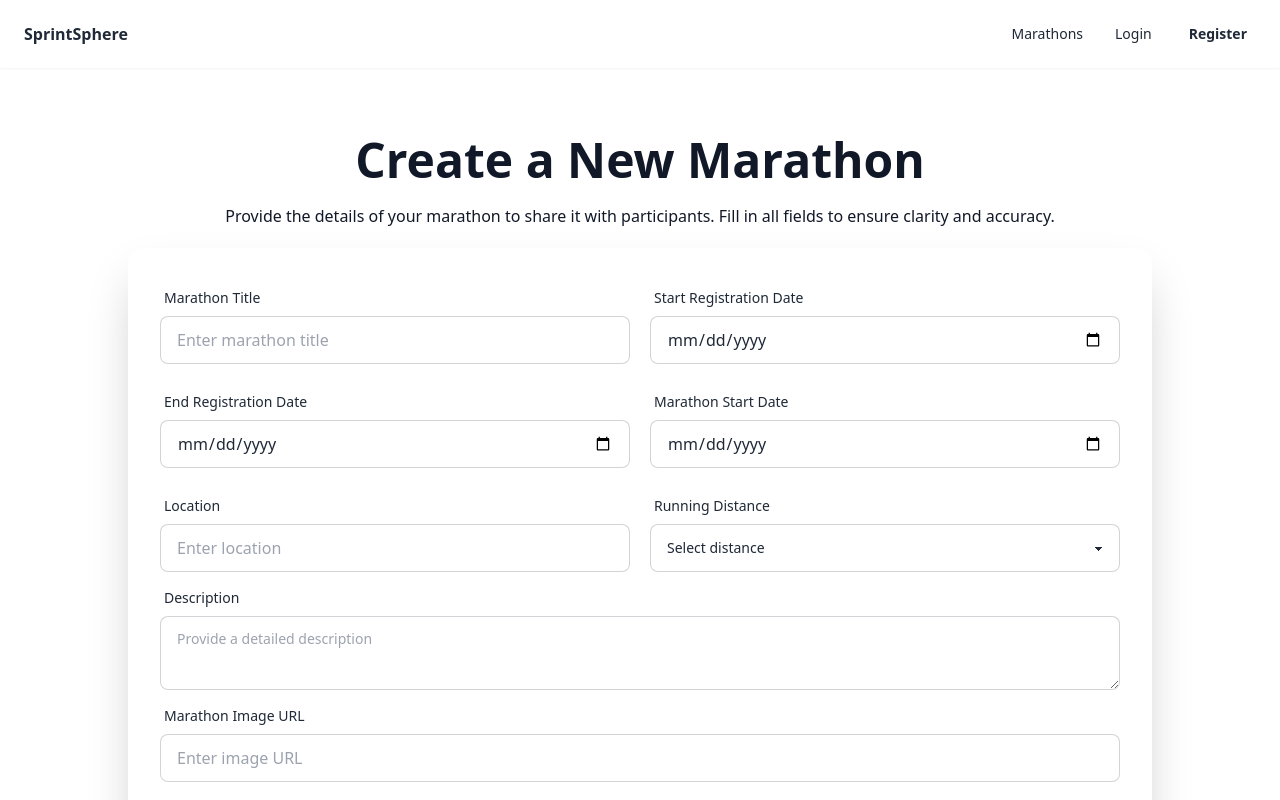
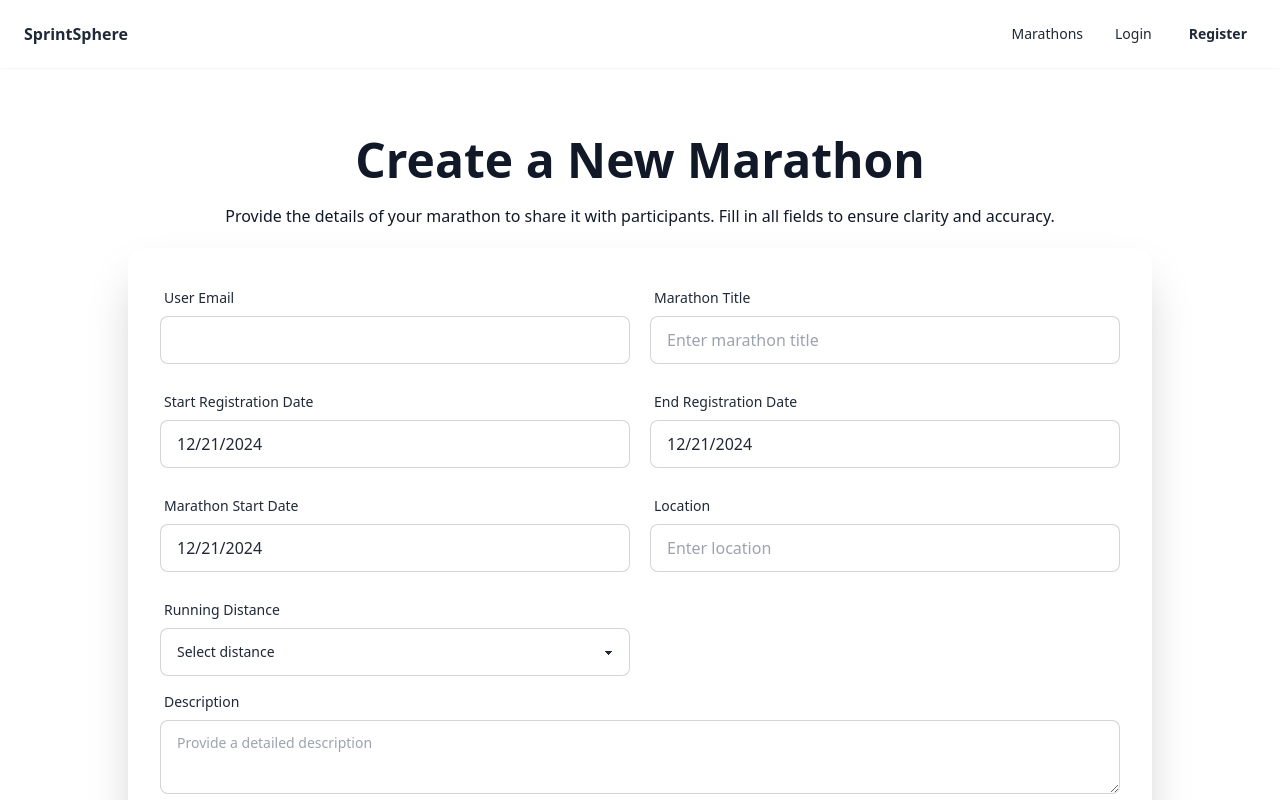
Before and after one commit to istiaq-ahsan/assignment-11-clientSide, a React (Vite) app: page /addMarathon in a window 1280 px wide. Shown: the top 800 px of the page. Built offline with nearby package versions, Linux system fonts and the light colour scheme; no server answers.

Commit message:
create add-marathon page

```diff
--- a/src/pages/AddMarathon.jsx
+++ b/src/pages/AddMarathon.jsx
@@ -1,10 +1,48 @@
+import { useContext, useState } from 'react';
+import DatePicker from 'react-datepicker';
+import 'react-datepicker/dist/react-datepicker.css'
+import { AuthContext } from '../provider/AuthProvider';
+
 
 const AddMarathon = () => {
 
+    const { user } = useContext(AuthContext);
+
+    const [startDate, setStartDate] = useState(new Date());
+    const [endDate, setEndDate] = useState(new Date());
+    const [marathonDate, setMarathonDate] = useState(new Date());
+
     const handleAddMarathon = e => {
         e.preventDefault();
+
+        const form = e.target
+        const email = form.email.value
+        const title = form.title.value
+        const startRegistration = startDate
+        const endRegistration = endDate
+        const marathonStartDate = marathonDate
+        const location = form.location.value
+        const distance = form.distance.value
+        const description = form.description.value
+        const image = form.image.value
+
+        const formData = {
+            title,
+            creator: {
+                email,
+                name: user?.displayName,
+                photo: user?.photoURL,
+            },
+            startRegistration,
+            endRegistration,
+            marathonStartDate,
+            location,
+            distance,
+            description,
+            image
+        }
+        console.log(formData);
     }
-
     return (
         <div>
             <div className="w-11/12 md:w-4/5 mx-auto">
@@ -17,6 +55,21 @@ const AddMarathon = () => {
                 <div className="card bg-base-100 w-full shrink-0 shadow-2xl">
                     <form onSubmit={handleAddMarathon} className="card-body">
                         <div className="grid grid-cols-1 md:grid-cols-2 gap-5">
+                            {/* user email */}
+                            <div className="form-control flex-1">
+                                <label className="label">
+                                    <span className="label-text">User Email</span>
+                                </label>
+                                <input
+                                    type='email'
+                                    name="email"
+                                    defaultValue={user?.email}
+                                    readOnly
+                                    className="input input-bordered"
+                                    required
+                                />
+                            </div>
+
                             {/* Marathon Title */}
                             <div className="form-control flex-1">
                                 <label className="label">
@@ -36,11 +89,12 @@ const AddMarathon = () => {
                                 <label className="label">
                                     <span className="label-text">Start Registration Date</span>
                                 </label>
-                                <input
-                                    type="date"
-                                    name="startRegistration"
-                                    className="input input-bordered"
-                                    required
+                                <DatePicker
+                                    className="input input-bordered w-full"
+                                    selected={startDate}
+                                    onChange={date => setStartDate(date)}
+
+
                                 />
                             </div>
 
@@ -49,11 +103,11 @@ const AddMarathon = () => {
                                 <label className="label">
                                     <span className="label-text">End Registration Date</span>
                                 </label>
-                                <input
-                                    type="date"
-                                    name="endRegistration"
-                                    className="input input-bordered"
-                                    required
+                                <DatePicker
+                                    className="input input-bordered w-full"
+                                    selected={endDate}
+                                    onChange={(date) => setEndDate(date)}
+
                                 />
                             </div>
 
@@ -62,11 +116,11 @@ const AddMarathon = () => {
                                 <label className="label">
                                     <span className="label-text">Marathon Start Date</span>
                                 </label>
-                                <input
-                                    type="date"
-                                    name="startDate"
-                                    className="input input-bordered"
-                                    required
+                                <DatePicker
+                                    className="input input-bordered w-full"
+                                    selected={marathonDate}
+                                    onChange={(date) => setMarathonDate(date)}
+
                                 />
                             </div>
 
```
